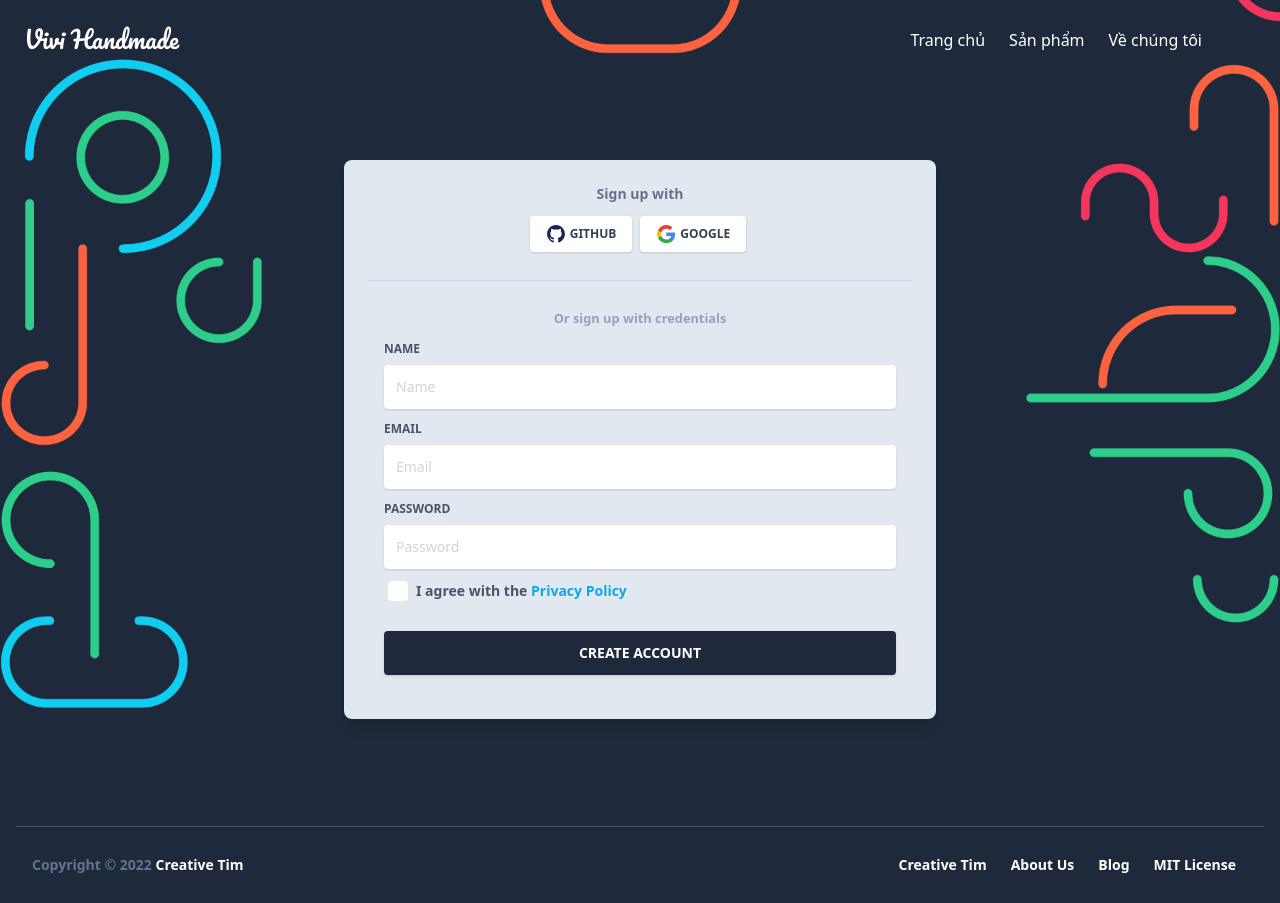
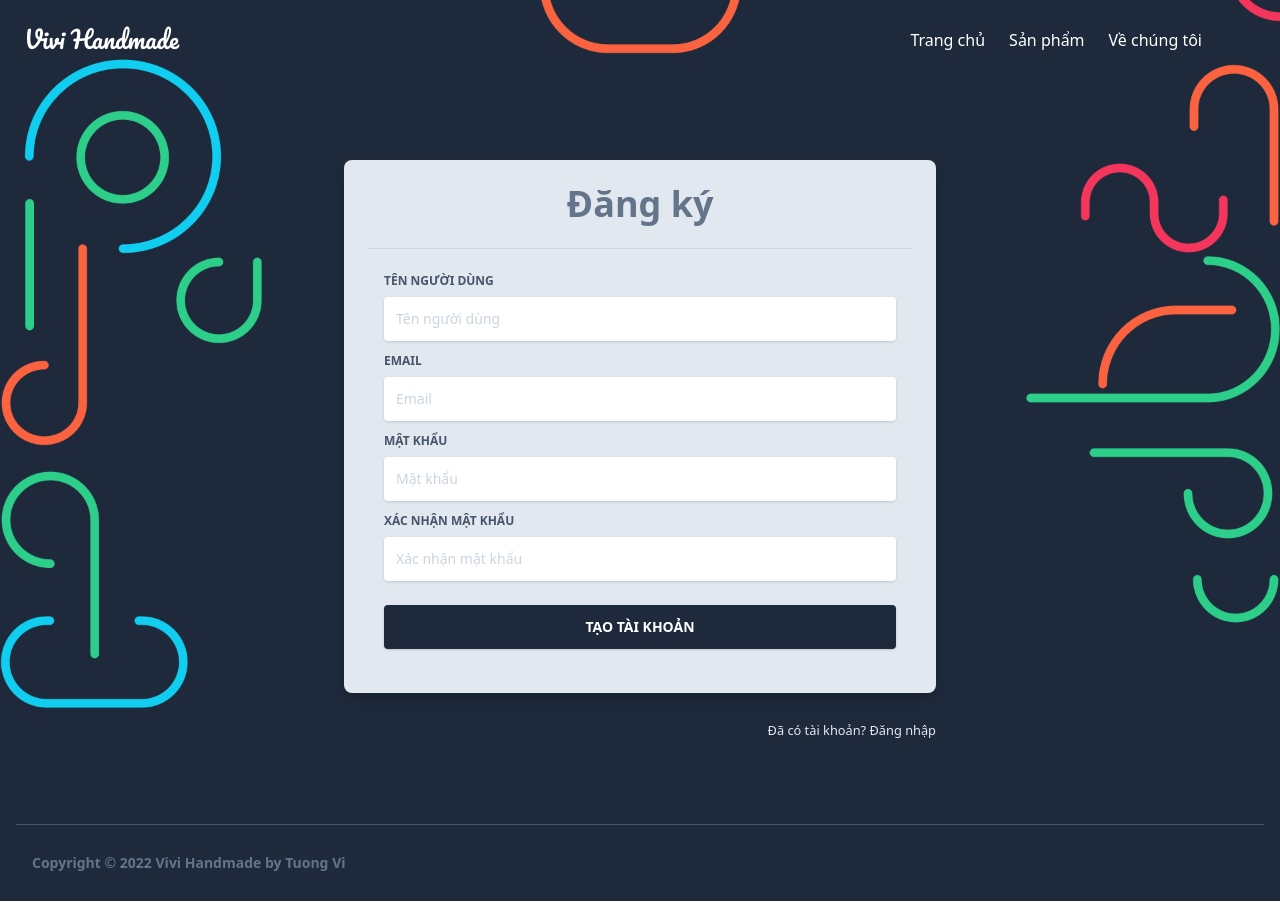
Before and after one commit to honghaianthony/vivihandmade, a Next.js app: page /auth/register in a window 1280 px wide. Built offline with nearby package versions, Linux system fonts and the light colour scheme; some icons are missing; a web font is replaced by a local one.

Commit message:
almost done page register

```diff
--- a/components/Footers/FooterSmall.js
+++ b/components/Footers/FooterSmall.js
@@ -15,50 +15,14 @@ export default function FooterSmall(props) {
           <div className="flex flex-wrap items-center md:justify-between justify-center">
             <div className="w-full md:w-4/12 px-4">
               <div className="text-sm text-blueGray-500 font-semibold py-1 text-center md:text-left">
-                Copyright © {new Date().getFullYear()}{" "}
+                Copyright © {new Date().getFullYear()} Vivi Handmade by{" "}
                 <a
-                  href="https://www.creative-tim.com?ref=nnjs-footer-small"
-                  className="text-white hover:text-blueGray-300 text-sm font-semibold py-1"
+                  href="mailto:tuongvi841995@gmail.com"
+                  className="text-blueGray-500 hover:text-blueGray-800"
                 >
-                  Creative Tim
+                  Tuong Vi
                 </a>
               </div>
-            </div>
-            <div className="w-full md:w-8/12 px-4">
-              <ul className="flex flex-wrap list-none md:justify-end  justify-center">
-                <li>
-                  <a
-                    href="https://www.creative-tim.com?ref=nnjs-footer-small"
-                    className="text-white hover:text-blueGray-300 text-sm font-semibold block py-1 px-3"
-                  >
-                    Creative Tim
-                  </a>
-                </li>
-                <li>
-                  <a
-                    href="https://www.creative-tim.com/presentation?ref=nnjs-footer-small"
-                    className="text-white hover:text-blueGray-300 text-sm font-semibold block py-1 px-3"
-                  >
-                    About Us
-                  </a>
-                </li>
-                <li>
-                  <a
-                    href="http://blog.creative-tim.com?ref=nnjs-footer-small"
-                    className="text-white hover:text-blueGray-300 text-sm font-semibold block py-1 px-3"
-                  >
-                    Blog
-                  </a>
-                </li>
-                <li>
-                  <a
-                    href="https://github.com/creativetimofficial/notus-nextjs/blob/main/LICENSE.md?ref=nnjs-footer-small"
-                    className="text-white hover:text-blueGray-300 text-sm font-semibold block py-1 px-3"
-                  >
-                    MIT License
-                  </a>
-                </li>
-              </ul>
             </div>
           </div>
         </div>
--- a/pages/auth/register.js
+++ b/pages/auth/register.js
@@ -1,10 +1,29 @@
-import React from "react";
+import React, { useState, useEffect } from "react";
+import Link from "next/link";
+import authApi from "axios/authApi";
 
 // layout for page
 
 import Auth from "layouts/Auth.js";
 
 export default function Register() {
+  const [password, setPassword] = useState("");
+  const [confirmPass, setConfirmPass] = useState("");
+  const [validPassword, setValidPassword] = useState(false);
+
+  const register = async (e) => {
+    e.preventDefault();
+    if (validPassword) {
+      const res = await authApi.register();
+    }
+  };
+  useEffect(() => {
+    if (confirmPass === password) {
+      setValidPassword(true);
+    } else {
+      setValidPassword(false);
+    }
+  }, [confirmPass, password]);
   return (
     <>
       <div className="container mx-auto px-4 h-full">
@@ -13,44 +32,26 @@ export default function Register() {
             <div className="relative flex flex-col min-w-0 break-words w-full mb-6 shadow-lg rounded-lg bg-blueGray-200 border-0">
               <div className="rounded-t mb-0 px-6 py-6">
                 <div className="text-center mb-3">
-                  <h6 className="text-blueGray-500 text-sm font-bold">
-                    Sign up with
-                  </h6>
-                </div>
-                <div className="btn-wrapper text-center">
-                  <button
-                    className="bg-white active:bg-blueGray-50 text-blueGray-700 font-normal px-4 py-2 rounded outline-none focus:outline-none mr-2 mb-1 uppercase shadow hover:shadow-md inline-flex items-center font-bold text-xs ease-linear transition-all duration-150"
-                    type="button"
-                  >
-                    <img alt="..." className="w-5 mr-1" src="/img/github.svg" />
-                    Github
-                  </button>
-                  <button
-                    className="bg-white active:bg-blueGray-50 text-blueGray-700 font-normal px-4 py-2 rounded outline-none focus:outline-none mr-1 mb-1 uppercase shadow hover:shadow-md inline-flex items-center font-bold text-xs ease-linear transition-all duration-150"
-                    type="button"
-                  >
-                    <img alt="..." className="w-5 mr-1" src="/img/google.svg" />
-                    Google
-                  </button>
+                  <h1 className="text-blueGray-500 text-4xl font-bold">
+                    Đăng ký
+                  </h1>
                 </div>
                 <hr className="mt-6 border-b-1 border-blueGray-300" />
               </div>
               <div className="flex-auto px-4 lg:px-10 py-10 pt-0">
-                <div className="text-blueGray-400 text-center mb-3 font-bold">
-                  <small>Or sign up with credentials</small>
-                </div>
-                <form>
+                <form onSubmit={register}>
                   <div className="relative w-full mb-3">
                     <label
                       className="block uppercase text-blueGray-600 text-xs font-bold mb-2"
                       htmlFor="grid-password"
                     >
-                      Name
+                      Tên người dùng
                     </label>
                     <input
-                      type="email"
+                      type="text"
                       className="border-0 px-3 py-3 placeholder-blueGray-300 text-blueGray-600 bg-white rounded text-sm shadow focus:outline-none focus:ring w-full ease-linear transition-all duration-150"
-                      placeholder="Name"
+                      placeholder="Tên người dùng"
+                      name="userName"
                     />
                   </div>
 
@@ -65,6 +66,7 @@ export default function Register() {
                       type="email"
                       className="border-0 px-3 py-3 placeholder-blueGray-300 text-blueGray-600 bg-white rounded text-sm shadow focus:outline-none focus:ring w-full ease-linear transition-all duration-150"
                       placeholder="Email"
+                      name="email"
                     />
                   </div>
 
@@ -73,44 +75,59 @@ export default function Register() {
                       className="block uppercase text-blueGray-600 text-xs font-bold mb-2"
                       htmlFor="grid-password"
                     >
-                      Password
+                      Mật khẩu
                     </label>
                     <input
                       type="password"
                       className="border-0 px-3 py-3 placeholder-blueGray-300 text-blueGray-600 bg-white rounded text-sm shadow focus:outline-none focus:ring w-full ease-linear transition-all duration-150"
-                      placeholder="Password"
+                      placeholder="Mật khẩu"
+                      value={password}
+                      onChange={(e) => {
+                        setPassword(e.target.value);
+                      }}
+                      name="password"
                     />
                   </div>
-
-                  <div>
-                    <label className="inline-flex items-center cursor-pointer">
-                      <input
-                        id="customCheckLogin"
-                        type="checkbox"
-                        className="form-checkbox border-0 rounded text-blueGray-700 ml-1 w-5 h-5 ease-linear transition-all duration-150"
-                      />
-                      <span className="ml-2 text-sm font-semibold text-blueGray-600">
-                        I agree with the{" "}
-                        <a
-                          href="#pablo"
-                          className="text-lightBlue-500"
-                          onClick={(e) => e.preventDefault()}
-                        >
-                          Privacy Policy
-                        </a>
-                      </span>
+                  <div className="relative w-full mb-3">
+                    <label
+                      className="block uppercase text-blueGray-600 text-xs font-bold mb-2"
+                      htmlFor="grid-password"
+                    >
+                      Xác nhận mật khẩu{" "}
+                      {!validPassword && (
+                        <span className="text-red-500">
+                          Xác nhận mật khẩu không trùng khớp
+                        </span>
+                      )}
                     </label>
+                    <input
+                      type="password"
+                      className="border-0 px-3 py-3 placeholder-blueGray-300 text-blueGray-600 bg-white rounded text-sm shadow focus:outline-none focus:ring w-full ease-linear transition-all duration-150"
+                      placeholder="Xác nhận mật khẩu"
+                      value={confirmPass}
+                      onChange={(e) => {
+                        setConfirmPass(e.target.value);
+                      }}
+                    />
                   </div>
-
                   <div className="text-center mt-6">
                     <button
                       className="bg-blueGray-800 text-white active:bg-blueGray-600 text-sm font-bold uppercase px-6 py-3 rounded shadow hover:shadow-lg outline-none focus:outline-none mr-1 mb-1 w-full ease-linear transition-all duration-150"
-                      type="button"
+                      type="submit"
                     >
-                      Create Account
+                      Tạo tài khoản
                     </button>
                   </div>
                 </form>
+              </div>
+            </div>
+            <div className="flex flex-wrap mt-6 relative">
+              <div className="w-full text-right">
+                <Link href="/auth/login">
+                  <a href="#pablo" className="text-blueGray-200">
+                    <small>Đã có tài khoản? Đăng nhập</small>
+                  </a>
+                </Link>
               </div>
             </div>
           </div>
```
